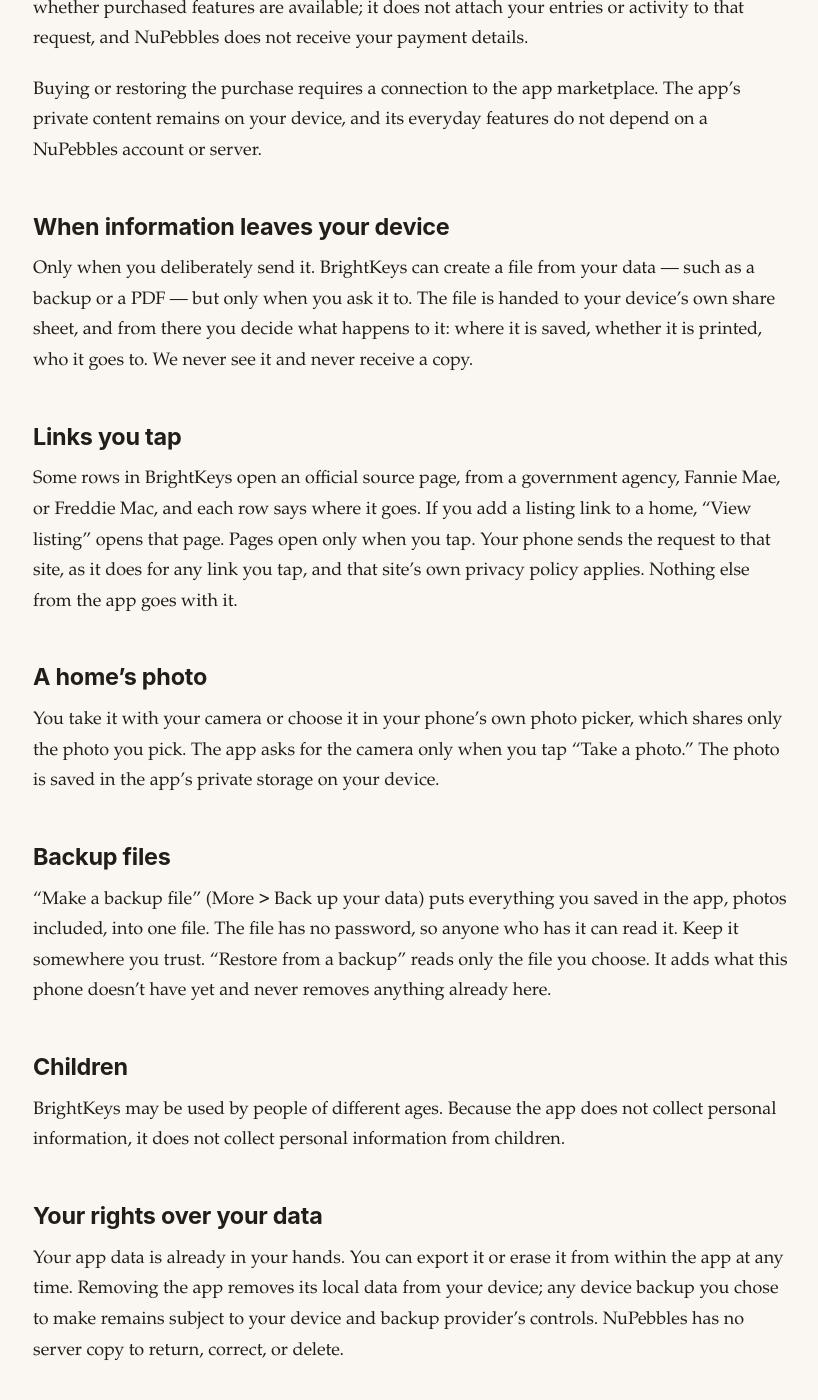
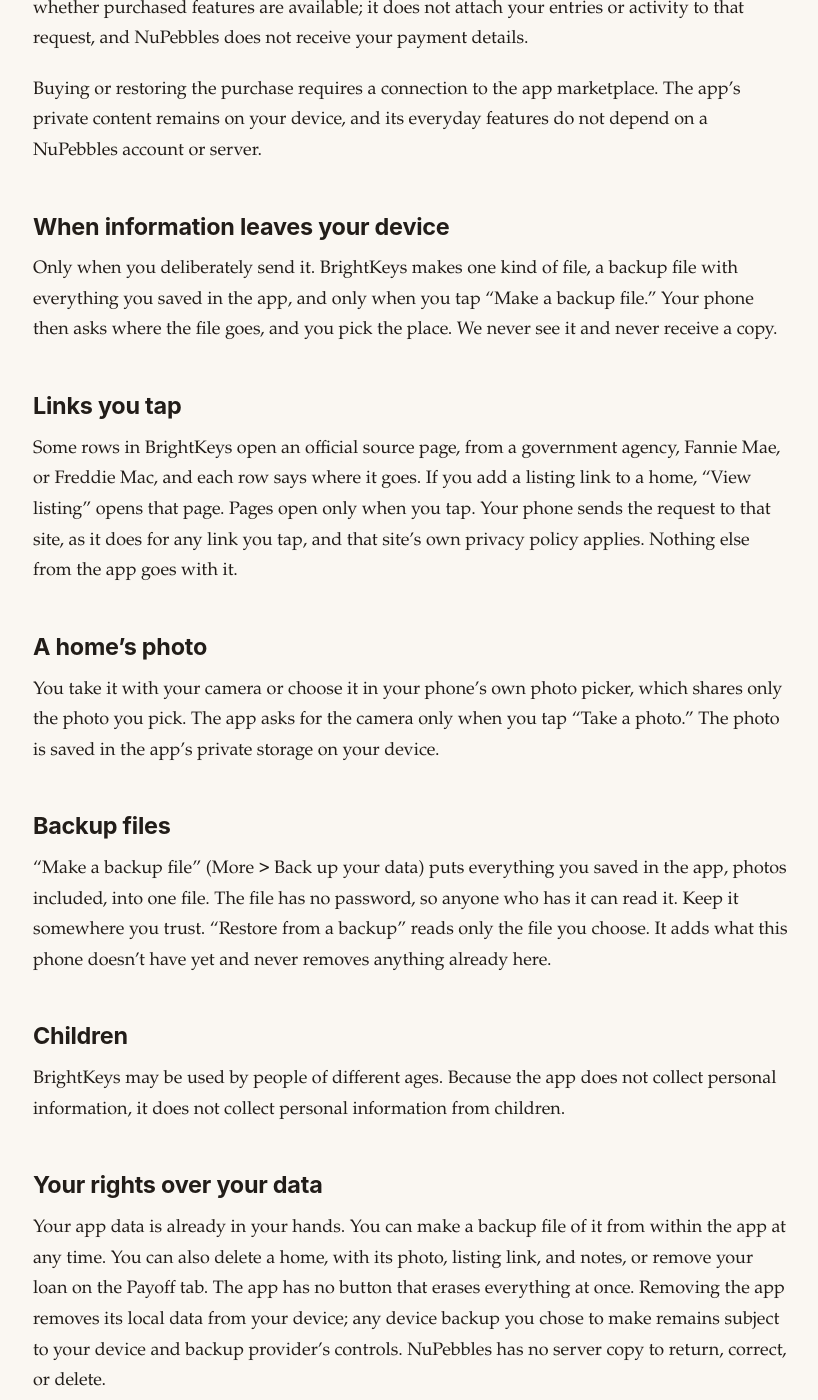
Before and after one commit to beccapearl/nupebbles, a Jekyll site: the page built from apps/brightkeys/privacy.md, in a window 1280 px wide and 1400 px high, scrolled down 1267 px. Shown: the whole window, without its empty margins (229-1047 px from the left). Built offline with Jekyll 4.4.1, drawn with Linux system fonts in a browser that asks for light colours; some of the changed text lies outside the part shown.

Commit message:
BrightKeys pages: wording matches the app
Co-Authored-By: Claude Opus 5.5 <noreply@anthropic.com>

```diff
--- a/_data/apps/brightkeys.yml
+++ b/_data/apps/brightkeys.yml
@@ -3,11 +3,13 @@
 key: brightkeys
 name: BrightKeys
 tagline: The honest home-buying app
-blurb: Know what a home will really cost you before you make an offer. BrightKeys counts taxes, insurance, and upkeep, gives a plain answer with the reasons why, and shows what would change it. No ads, no account, and everything stays on your phone.
+blurb: Know what a home may really cost you before you make an offer. BrightKeys counts taxes, insurance, and upkeep, gives a plain answer with the reasons why, and shows what would change it. No ads, no account, and everything stays on your phone.
 ios_store_url:
 accent: "#1F3A5F"
-stores: your homes with their photos and listing links, your "What can I afford?" answers, your rent now, your loan on the Payoff tab, and your settings
+stores: your homes with their names, photos, listing links, and notes, your "What can I afford?" answers, your rent now, your loan on the Payoff tab, and your settings
 makes_files: true
+files_text: Only when you deliberately send it. BrightKeys makes one kind of file, a backup file with everything you saved in the app, and only when you tap “Make a backup file.” Your phone then asks where the file goes, and you pick the place. We never see it and never receive a copy.
+rights_text: You can make a backup file of it from within the app at any time. You can also delete a home, with its photo, listing link, and notes, or remove your loan on the Payoff tab. The app has no button that erases everything at once.
 has_reminders: false
 has_purchases: true
 collects_nothing: true
--- a/_layouts/privacy.html
+++ b/_layouts/privacy.html
@@ -9,10 +9,14 @@ layout: default
   page's front matter) and uses these fields:
     name, stores            — dropped into the text
     makes_files             — includes "When information leaves your device"
+    files_text              — optional: this app's own words for that section,
+                              instead of "such as a backup or a PDF"
     has_reminders           — includes "Notifications"
     has_purchases           — includes the app-marketplace purchase section
     export_needs_unlock     — optional: says saving a copy needs the one-time
                               unlock, instead of "export it or erase it"
+    rights_text             — optional: this app's own words for what it can
+                              do with your data, instead of either of those
     privacy_effective_date  — optional: this app's own effective date,
                               overriding the one in _config.yml
     collects_nothing        — must be true for this shared wording to be used.
@@ -68,7 +72,7 @@ layout: default
   {%- if app.makes_files %}
 
   <h2 id="when-information-leaves-your-device">When information leaves your device</h2>
-  <p>Only when you deliberately send it. {{ app.name }} can create a file from your data — such as a backup or a PDF — but only when you ask it to. The file is handed to your device’s own share sheet, and from there you decide what happens to it: where it is saved, whether it is printed, who it goes to. We never see it and never receive a copy.</p>
+  <p>{% if app.files_text %}{{ app.files_text }}{% else %}Only when you deliberately send it. {{ app.name }} can create a file from your data — such as a backup or a PDF — but only when you ask it to. The file is handed to your device’s own share sheet, and from there you decide what happens to it: where it is saved, whether it is printed, who it goes to. We never see it and never receive a copy.{% endif %}</p>
   {%- endif %}
 
   {%- if app.has_reminders %}
@@ -84,7 +88,7 @@ layout: default
   <p>{{ app.name }} may be used by people of different ages. Because the app does not collect personal information, it does not collect personal information from children.</p>
 
   <h2 id="your-rights">Your rights over your data</h2>
-  <p>Your app data is already in your hands. {% if app.export_needs_unlock %}You can erase it from within the app at any time. With the one-time unlock, you can also save a copy through your device’s share sheet.{% else %}You can {% if app.makes_files %}export it or {% endif %}erase it from within the app at any time.{% endif %} Removing the app removes its local data from your device; any device backup you chose to make remains subject to your device and backup provider’s controls. NuPebbles has no server copy to return, correct, or delete.</p>
+  <p>Your app data is already in your hands. {% if app.rights_text %}{{ app.rights_text }}{% elsif app.export_needs_unlock %}You can erase it from within the app at any time. With the one-time unlock, you can also save a copy through your device’s share sheet.{% else %}You can {% if app.makes_files %}export it or {% endif %}erase it from within the app at any time.{% endif %} Removing the app removes its local data from your device; any device backup you chose to make remains subject to your device and backup provider’s controls. NuPebbles has no server copy to return, correct, or delete.</p>
 
 {%- else %}
 
--- a/apps/brightkeys/support.md
+++ b/apps/brightkeys/support.md
@@ -28,4 +28,4 @@ On your old phone, go to **More > Back up your data** and tap **Make a backup fi
 
 ## Your data
 
-Everything stays on your phone. There's no account, and nothing is sent to us.
+The app keeps everything on your phone. There's no account, and nothing is sent to us.
```
Also changed, not shown: apps/brightkeys/faq.md (+2 -2 lines).
